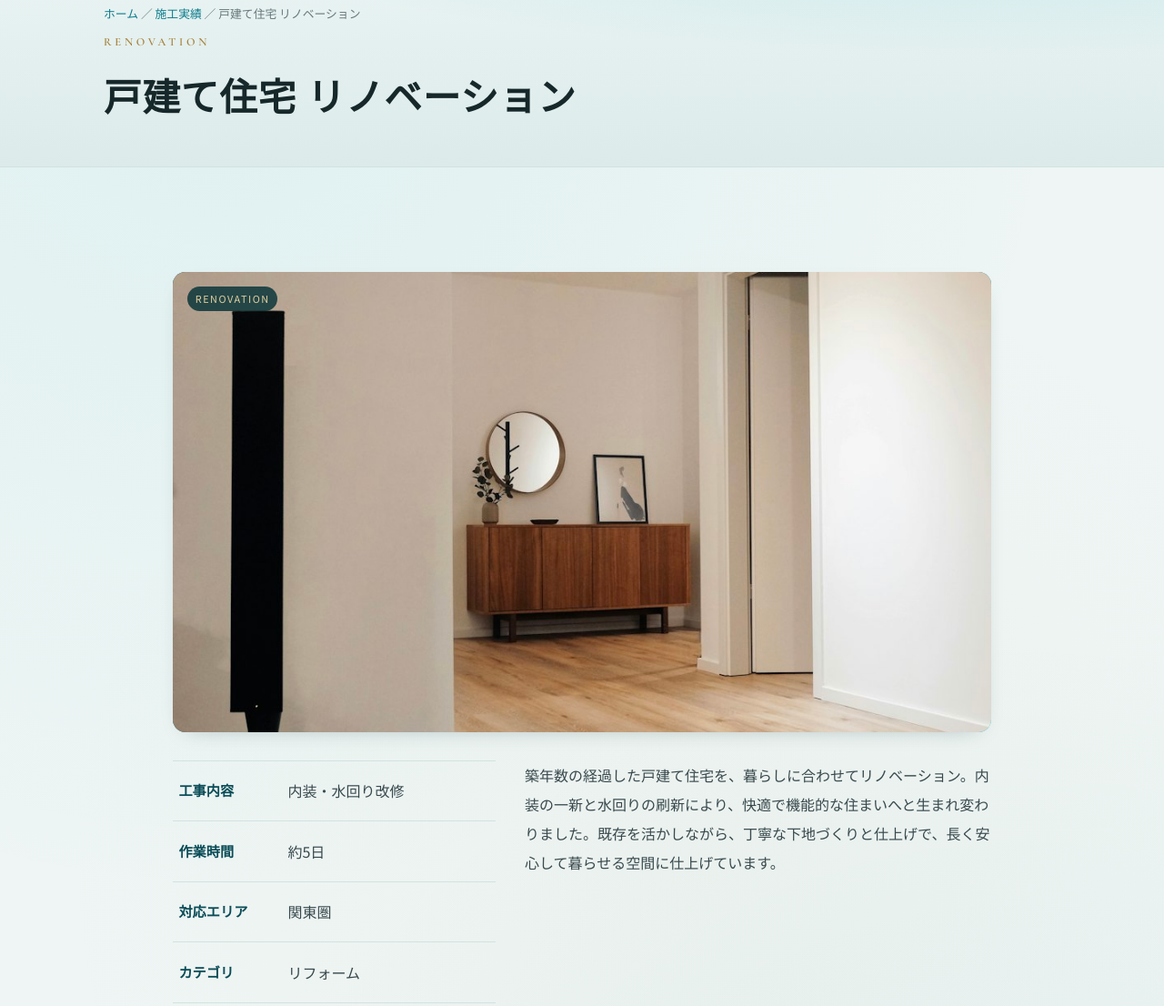
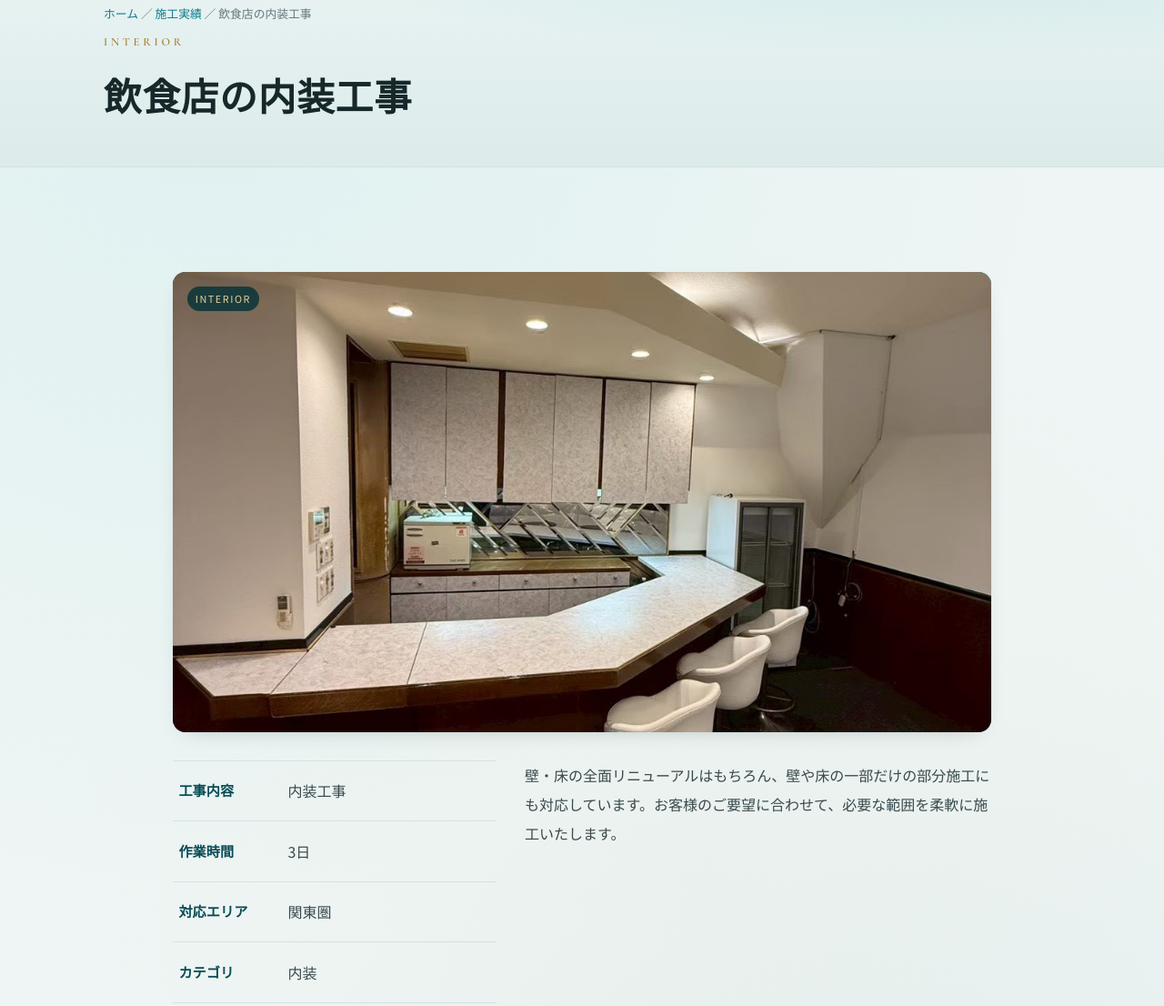
Before and after one commit to sayaya0702/asagi-kensetsu, a plain HTML site: page work.html in a window 1280 px wide. Shown: the part 121-1227 px from the top of the page at 91% size. Drawn offline with nearby package versions, Linux system fonts and the light colour scheme.

Commit message:
施工実績を実案件に差し替え（飲食店の内装工事）
- 実際の施工写真(work-restaurant.jpg)を採用し、プレースホルダ3件を実案件1件に差し替え
- 文章を校正（部分施工にも対応する旨を明確化）
- 1件表示用に works グリッドを中央寄せ・固定幅に調整
- CSSキャッシュバージョン更新

Co-Authored-By: Claude Opus 4.8 <noreply@anthropic.com>

```diff
--- a/blog-post.html
+++ b/blog-post.html
@@ -10,7 +10,7 @@
 <link rel="preconnect" href="https://fonts.googleapis.com">
 <link rel="preconnect" href="https://fonts.gstatic.com" crossorigin>
 <link href="https://fonts.googleapis.com/css2?family=Shippori+Mincho:wght@500;600;700&family=Noto+Sans+JP:wght@400;500;700&family=Cormorant+Garamond:wght@500;600&display=swap" rel="stylesheet">
-<link rel="stylesheet" href="css/style.css?v=20261125a">
+<link rel="stylesheet" href="css/style.css?v=20261125b">
 </head>
 <body>
 
--- a/css/style.css
+++ b/css/style.css
@@ -293,6 +293,7 @@ ul{list-style:none;padding:0}
 
 /* ---------- Works ---------- */
 .works__grid{display:grid;grid-template-columns:repeat(auto-fit,minmax(260px,1fr));gap:clamp(1rem,2vw,1.6rem)}
+.works__grid--few{grid-template-columns:repeat(auto-fit,minmax(280px,360px));justify-content:center}
 .work{border-radius:var(--radius);overflow:hidden;background:var(--paper);border:1px solid var(--line);transition:transform .3s var(--ease),box-shadow .3s var(--ease)}
 .work:hover{transform:translateY(-5px);box-shadow:var(--shadow)}
 .work__img{aspect-ratio:4/3;background:linear-gradient(135deg,var(--asagi-800),var(--asagi-600));position:relative;display:flex;align-items:center;justify-content:center;color:rgba(255,255,255,.5);font-family:var(--font-en);letter-spacing:.2em;font-size:.8rem}
--- a/work.html
+++ b/work.html
@@ -10,7 +10,7 @@
 <link rel="preconnect" href="https://fonts.googleapis.com">
 <link rel="preconnect" href="https://fonts.gstatic.com" crossorigin>
 <link href="https://fonts.googleapis.com/css2?family=Shippori+Mincho:wght@500;600;700&family=Noto+Sans+JP:wght@400;500;700&family=Cormorant+Garamond:wght@500;600&display=swap" rel="stylesheet">
-<link rel="stylesheet" href="css/style.css?v=20261125a">
+<link rel="stylesheet" href="css/style.css?v=20261125b">
 </head>
 <body>
 
@@ -78,20 +78,11 @@
 <script src="js/main.js"></script>
 <script>
 (function(){
-  // TODO: 実際の施工事例（写真・内容）に差し替え
   var DATA = {
-    "1":{ cat:"RENOVATION", title:"戸建て住宅 リノベーション",
-      img:"assets/photos/p-reno-house.jpg",
-      spec:{ "工事内容":"内装・水回り改修", "作業時間":"約5日", "対応エリア":"関東圏", "カテゴリ":"リフォーム" },
-      body:"築年数の経過した戸建て住宅を、暮らしに合わせてリノベーション。内装の一新と水回りの刷新により、快適で機能的な住まいへと生まれ変わりました。既存を活かしながら、丁寧な下地づくりと仕上げで、長く安心して暮らせる空間に仕上げています。" },
-    "2":{ cat:"BUILDING", title:"店舗 新装工事",
-      img:"assets/photos/p-store.jpg",
-      spec:{ "工事内容":"建築・内装工事", "作業時間":"約2週間", "対応エリア":"関東圏", "カテゴリ":"建築" },
-      body:"新規開業に合わせた店舗の新装工事。建築から内装まで一貫して対応し、業態やブランドに合わせた空間づくりを行いました。動線や照明計画にも配慮し、お客様の想いをかたちにしています。" },
-    "3":{ cat:"FACILITY", title:"オフィス 空調・電気設備工事",
-      img:"assets/photos/p-office.jpg",
-      spec:{ "工事内容":"空調・電気設備", "作業時間":"約3日", "対応エリア":"関東圏", "カテゴリ":"設備・電気" },
-      body:"オフィス移転に伴う空調設備と電気設備の工事。業務用空調の設置と配線・分電盤の整備を行い、快適で安全な職場環境を整えました。稼働への影響を抑えるよう、スケジュールにも配慮して施工しています。" }
+    "1":{ cat:"INTERIOR", title:"飲食店の内装工事",
+      img:"assets/photos/work-restaurant.jpg",
+      spec:{ "工事内容":"内装工事", "作業時間":"3日", "対応エリア":"関東圏", "カテゴリ":"内装" },
+      body:"壁・床の全面リニューアルはもちろん、壁や床の一部だけの部分施工にも対応しています。お客様のご要望に合わせて、必要な範囲を柔軟に施工いたします。" }
   };
   function esc(s){return String(s).replace(/[&<>]/g,function(c){return{'&':'&amp;','<':'&lt;','>':'&gt;'}[c];});}
   var id=(new URLSearchParams(location.search)).get("id");
```
Also changed, not shown: blog.html (+1 -1 lines), index.html (+5 -14 lines), privacy-policy.html (+1 -1 lines), security-policy.html (+1 -1 lines), service.html (+1 -1 lines), assets/photos/work-restaurant.jpg (added).
